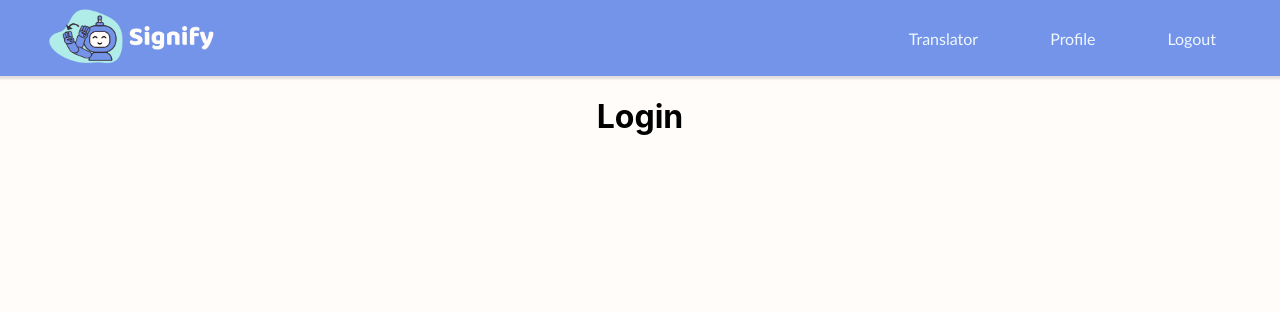
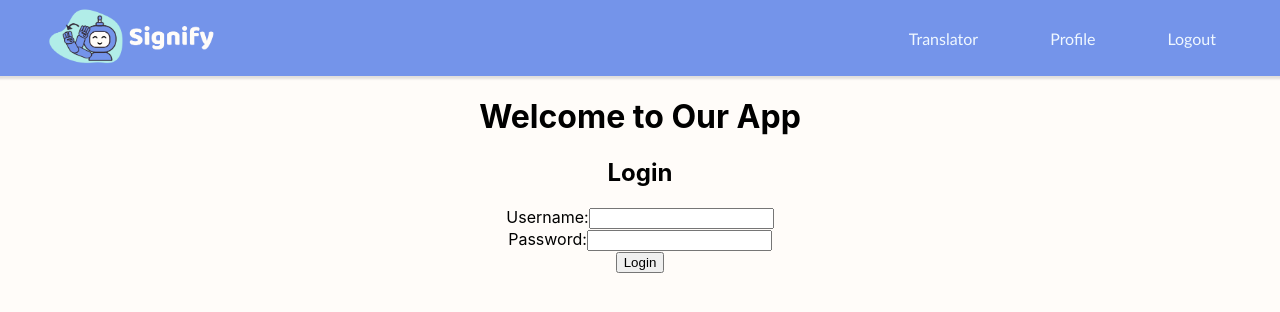
Before and after one commit to inemari/SignLangTranslator, a React (Create React App) app: page / in a window 1280 px wide. Shown: the top 312 px of the page. Built offline with nearby package versions, Linux system fonts and the light colour scheme.

Commit message:
added loginform to loginview in addition to a logo file

```diff
--- a/src/views/login.jsx
+++ b/src/views/login.jsx
@@ -1,6 +1,11 @@
+import LoginForm from '../components/Login/LoginField';
 const Login = () => {
     return (
-        <h1>Login</h1>
-    )
+        <div className="login-container">
+            <h1>Welcome to Our App</h1>
+            <LoginForm />
+        </div>
+    );
 }
+
 export default Login;
--- a/src/views/translator.jsx
+++ b/src/views/translator.jsx
@@ -1,6 +1,7 @@
 const Translator = () => {
     return (
         <h1>Translator</h1>
+
     )
 }
 export default Translator;
```
Also changed, not shown: src/components/Login/LoginField.jsx (renamed from src/components/LoginField.jsx), src/logo.svg (added).
